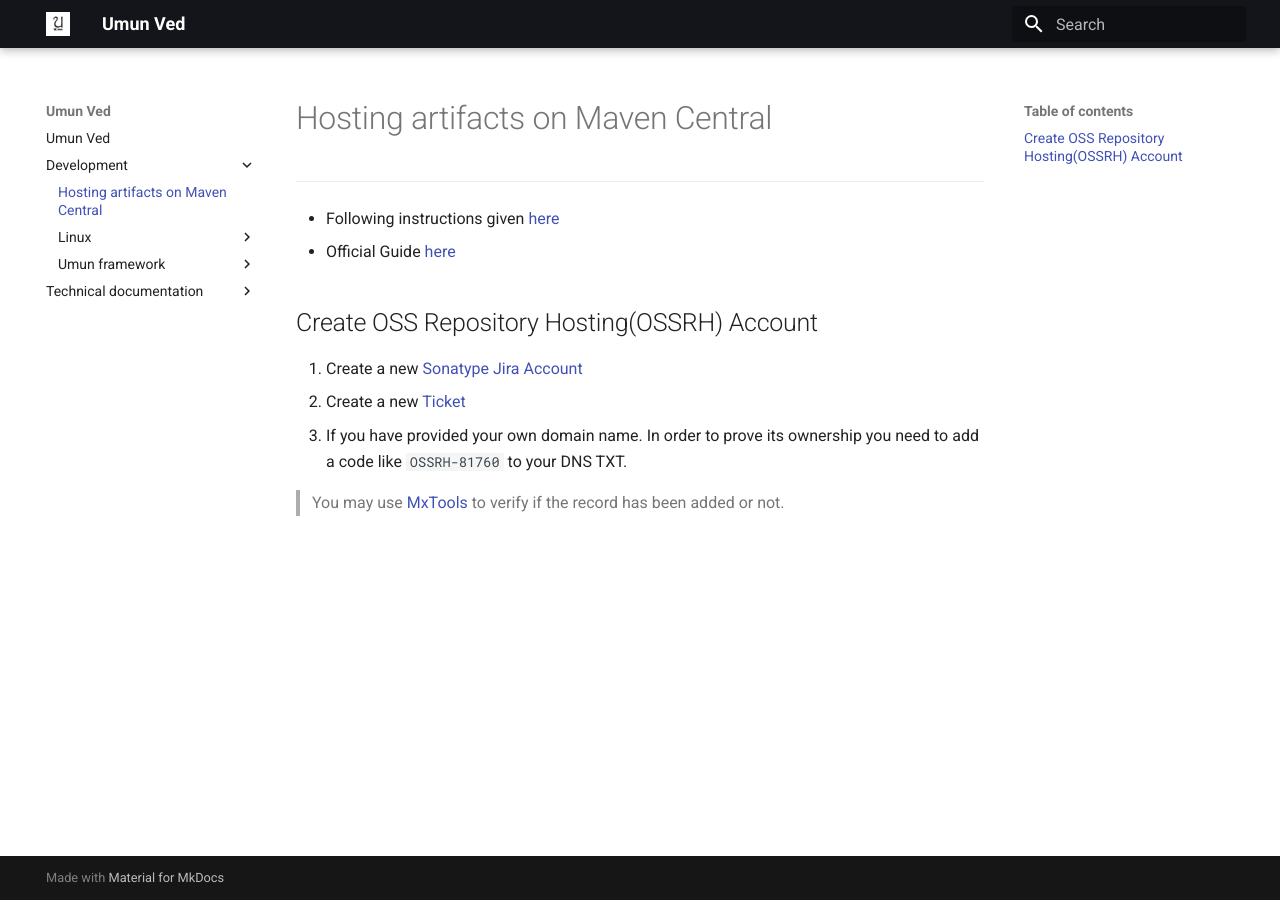
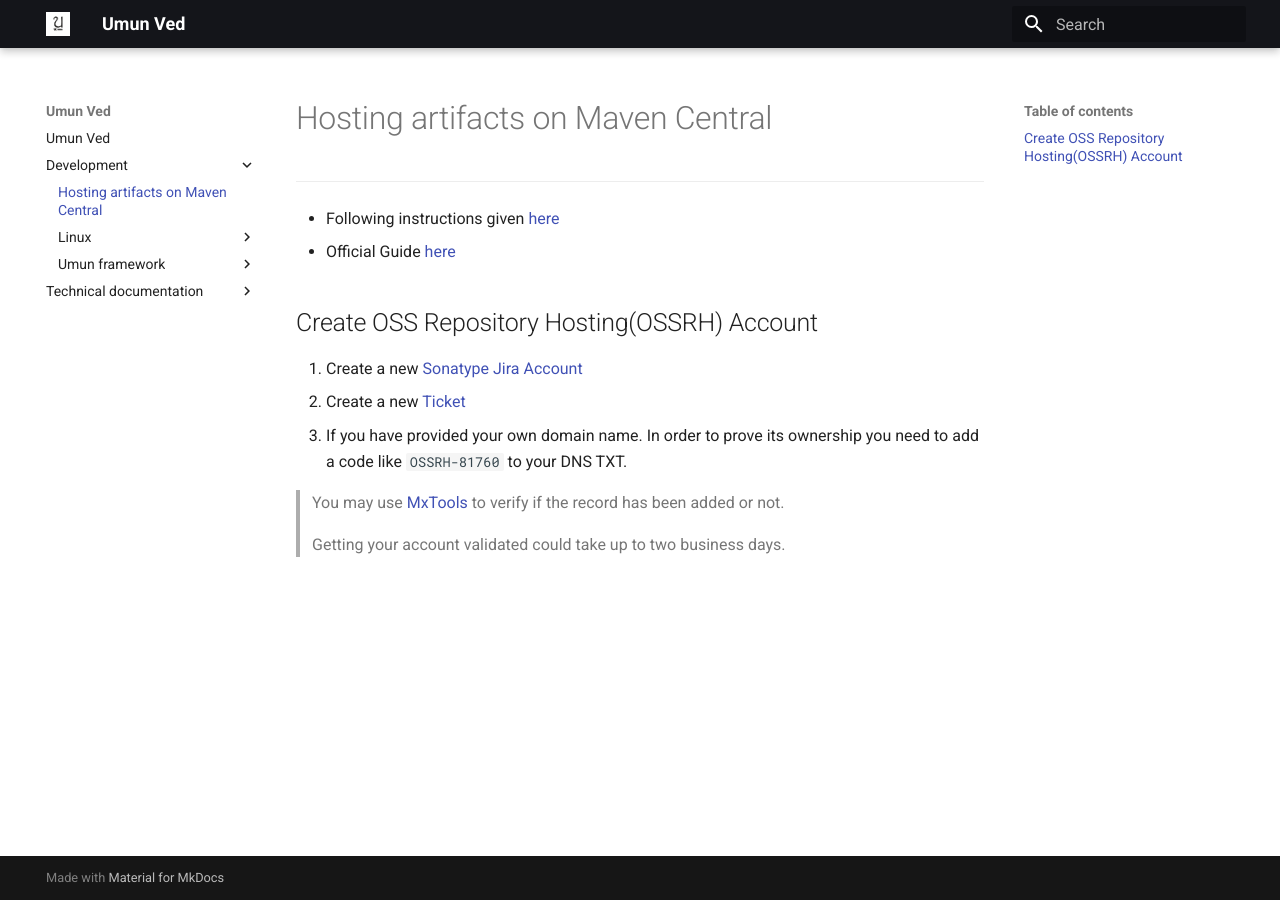
Before and after one commit to iAbhinav/testing-mkdocs, an MkDocs documentation site: the page built from docs/development/maven_central.md, in a window 1280 px wide. Built offline with MkDocs 1.6.1 and Material for MkDocs 9.7.7, drawn with Linux system fonts in a browser that asks for light colours.

Commit message:
Update maven_central.md

```diff
--- a/docs/development/maven_central.md
+++ b/docs/development/maven_central.md
@@ -12,3 +12,5 @@
 3. If you have provided your own domain name. In order to prove its ownership you need to add a code like `OSSRH-81760` to your DNS TXT.
 
 > You may use [MxTools](https://mxtoolbox.com/SuperTool.aspx) to verify if the record has been added or not.
+
+> Getting your account validated could take up to two business days.
```
